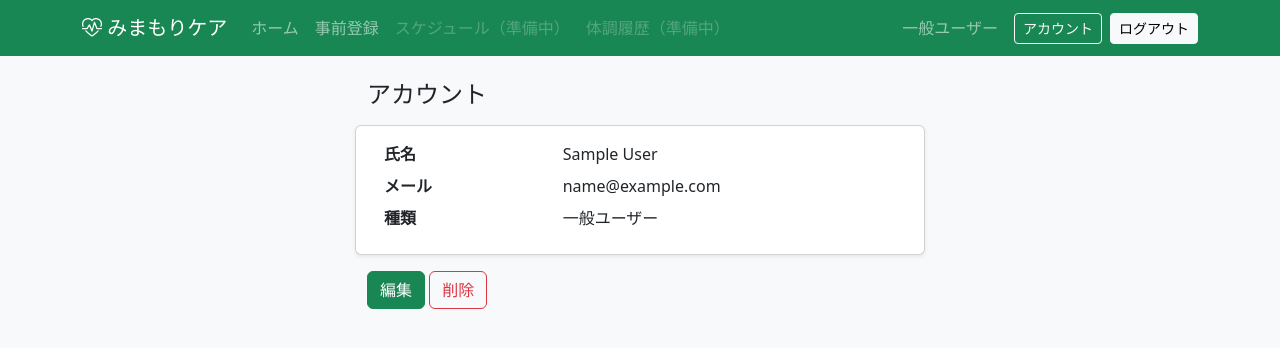
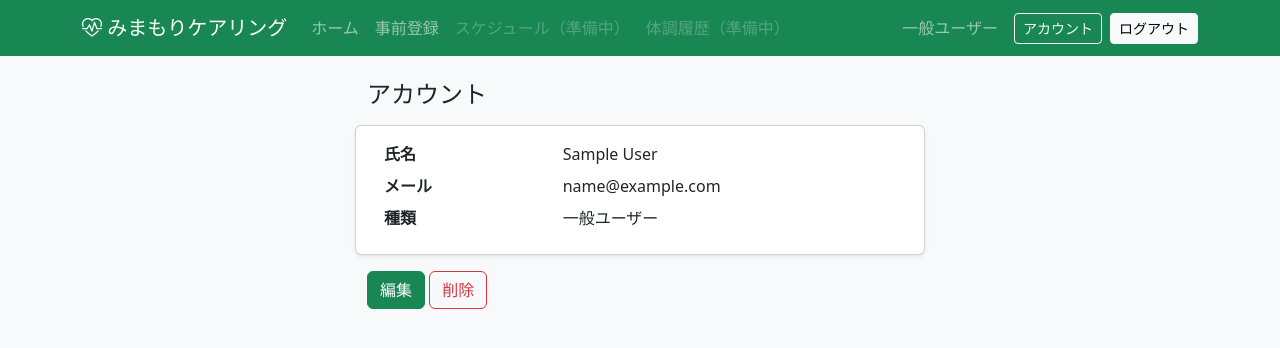
Before and after one commit to aungkyawmoe5320-png/group10-sotsusei, a Django app: page /account/ in a window 1280 px wide. Shown: the top 348 px of the page. Run offline with Django 5.2, Linux system fonts and the light colour scheme; the visitor is signed in with stand-in values (Sample User, id 1).

Commit message:
Rename app to みまもりケアリング

```diff
--- a/config/settings.py
+++ b/config/settings.py
@@ -1,5 +1,5 @@
 """
-Django settings for config project (グループ10 卒業制作 / みまもりケア).
+Django settings for config project (グループ10 卒業制作 / みまもりケアリング).
 
 Secrets and server-specific values come from environment variables,
 so nothing sensitive is stored in this public repository.
--- a/templates/base.html
+++ b/templates/base.html
@@ -3,14 +3,14 @@
 <head>
   <meta charset="utf-8">
   <meta name="viewport" content="width=device-width, initial-scale=1">
-  <title>{% block title %}みまもりケア{% endblock %}</title>
+  <title>{% block title %}みまもりケアリング{% endblock %}</title>
   <link href="https://cdn.jsdelivr.net/npm/bootstrap@5.3.3/dist/css/bootstrap.min.css" rel="stylesheet">
   <link href="https://cdn.jsdelivr.net/npm/bootstrap-icons@1.11.3/font/bootstrap-icons.css" rel="stylesheet">
 </head>
 <body class="bg-light">
 <nav class="navbar navbar-expand-lg navbar-dark bg-success">
   <div class="container">
-    <a class="navbar-brand" href="{% url 'index' %}"><i class="bi bi-heart-pulse"></i> みまもりケア</a>
+    <a class="navbar-brand" href="{% url 'index' %}"><i class="bi bi-heart-pulse"></i> みまもりケアリング</a>
     <button class="navbar-toggler" data-bs-toggle="collapse" data-bs-target="#nav"><span class="navbar-toggler-icon"></span></button>
     <div id="nav" class="collapse navbar-collapse">
       {% if user.is_authenticated %}
```
